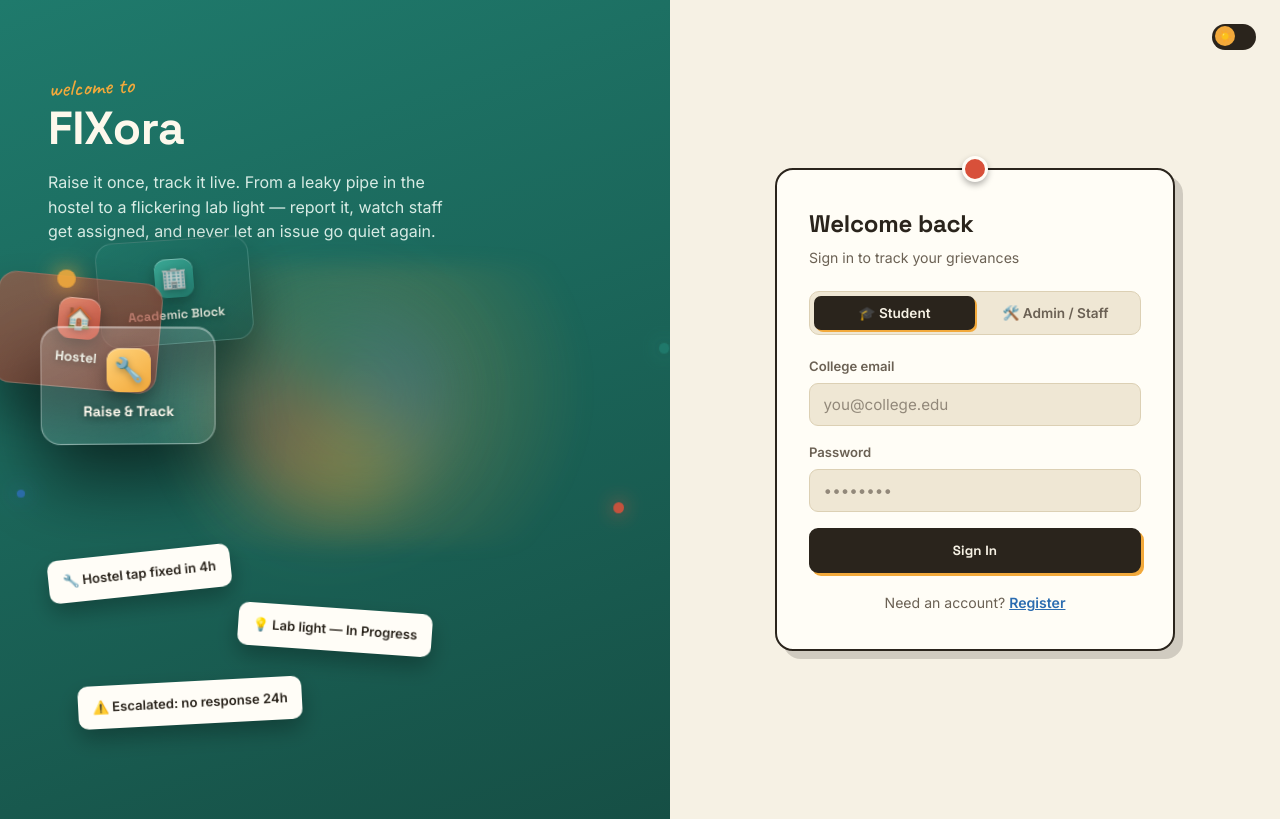
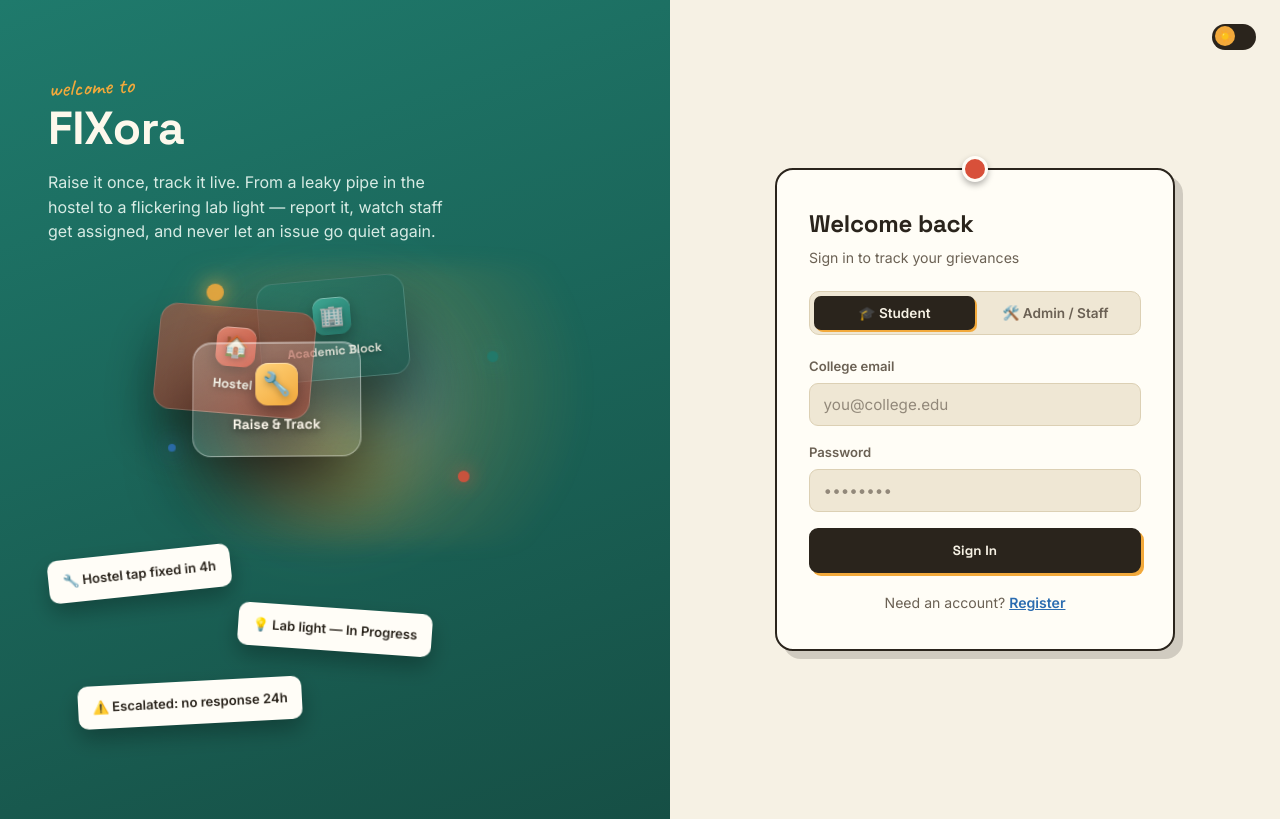
Before and after one commit to Kripa-2805/Team-CodeQuest---Kripa, a React (Vite) app in the folder frontend/: page / in a window 1280 px wide. Built offline with nearby package versions, Linux system fonts and the light colour scheme.

Commit message:
Update AuthPage.jsx

```diff
--- a/frontend/src/pages/AuthPage.jsx
+++ b/frontend/src/pages/AuthPage.jsx
@@ -76,9 +76,10 @@ export default function AuthPage() {
           <div className="hero-3d-glow" />
           <div className="hero-3d-ring" />
           <div
-            className="hero-3d-stage"
+            className="hero-3d-orbit"
             style={{ transform: `rotateX(${8 + tilt.x}deg) rotateY(${-10 + tilt.y}deg)` }}
           >
+            <div className="hero-3d-stage">
               <div className="hero-3d-card card-back">
                 <span className="c3d-badge badge-teal"><span className="c3d-icon">🏢</span></span>
                 <span className="c3d-label">Academic Block</span>
@@ -100,6 +101,7 @@ export default function AuthPage() {
               <div className="hero-3d-orb orb-b" />
               <div className="hero-3d-orb orb-c" />
               <div className="hero-3d-orb orb-d" />
+            </div>
           </div>
         </div>
         <div className="hero-notes">
```
Lines whose indentation alone changed are shown as unchanged.
